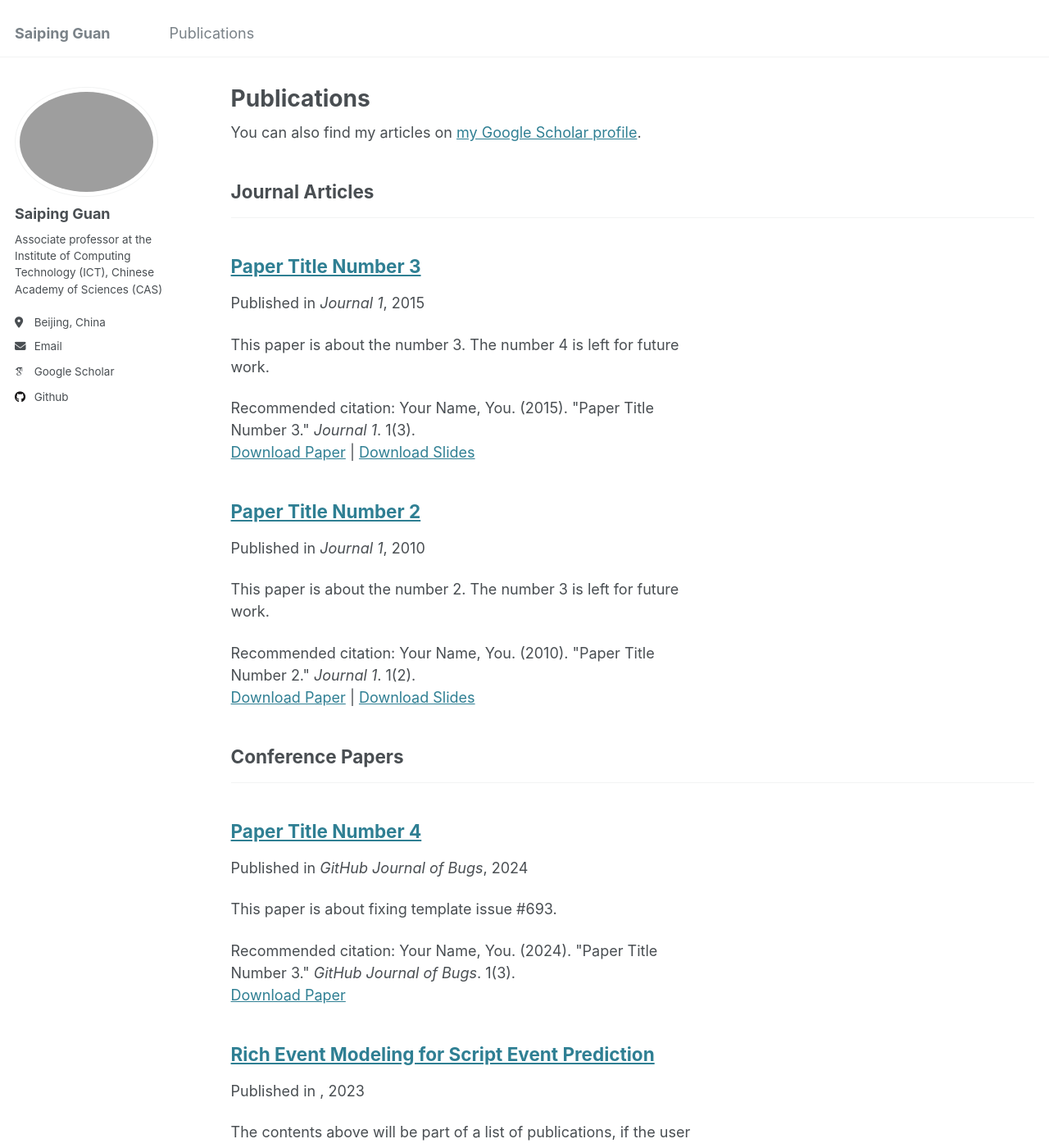
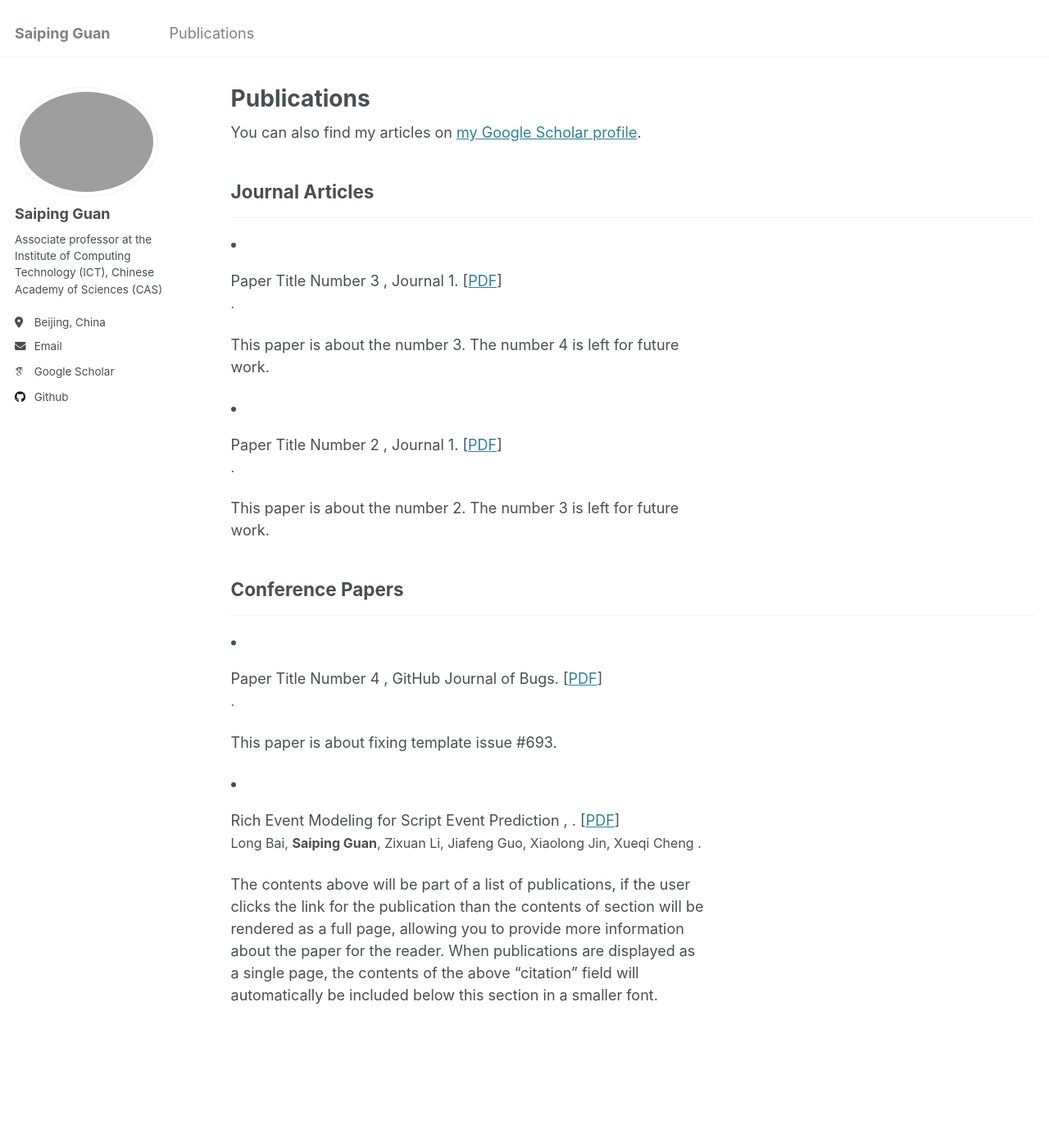
Before and after one commit to gsp2014/gsp2014.github.io, a Jekyll site: the page built from _pages/publications.html, in a window 1280 px wide and 1400 px high. Shown: the whole window at 82% size. Built offline with Jekyll 4.4.1, drawn with Linux system fonts in a browser that asks for light colours; some web fonts are replaced; some of the changed text lies outside the part shown.

Commit message:
Update archive-single.html

```diff
--- a/_includes/archive-single.html
+++ b/_includes/archive-single.html
@@ -10,6 +10,10 @@
   {% assign title = post.title | markdownify | remove: "<p>" | remove: "</p>" %}
 {% else %}
   {% assign title = post.title %}
+{% endif %}
+
+{% if post.authors %}
+  {% assign authors = post.authors | markdownify | remove: "<p>" | remove: "</p>" %}
 {% endif %}
 
 <div class="{{ include.type | default: "list" }}__item">
@@ -26,45 +30,35 @@
       </div>
     {% endif %}
 
-    <h2 class="archive__item-title" itemprop="headline">
-      {% if post.link %}
-        <a href="{{ post.link }}">{{ title }}</a> <a href="{{ base_path }}{{ post.url }}" rel="permalink"><i class="fa fa-link" aria-hidden="true" title="permalink"></i><span class="sr-only">Permalink</span></a>
-      {% else %}
-        <a href="{{ base_path }}{{ post.url }}" rel="permalink">{{ title }}</a>
-      {% endif %}
-    </h2>
+    <!-- <h2 class="archive__item-title" itemprop="headline">
+
+    </h2> -->
+    <li>
+      <p>
+        {{ title }}, {{ post.venue }}.
+        {% if post.paperurl %}
+        [<a href="{{ post.paperurl }}">PDF</a>]
+        {% endif %}
+        {% if post.code %}
+          [<a href="{{ post.code }}">Code</a>]
+        {% endif %}<br>
+
+      <font size="3.5">{{ authors }}.</font>
+    </p>
+    </li>
 
     {% if post.read_time %}
       <p class="page__meta"><i class="fa fa-clock-o" aria-hidden="true"></i> {% include read-time.html %}</p>
     {% endif %}
 
-        {% if post.collection == 'teaching' %}
-          <p> {{ post.type }}, <i>{{ post.venue }}</i>, {{ post.date | default: "1900-01-01" | date: "%Y" }} </p>
-        {% elsif post.collection == 'publications' %}
-          <p>Published in <i>{{ post.venue }}</i>, {{ post.date | default: "1900-01-01" | date: "%Y" }} </p>
-        {% elsif post.date %}
-         <p class="page__date"><strong><i class="fa fa-fw fa-calendar" aria-hidden="true"></i> {{ site.data.ui-text[site.locale].date_label | default: "Published:" }}</strong> <time datetime="{{ post.date | default: "1900-01-01" | date_to_xmlschema }}">{{ post.date | default: "1900-01-01" | date: "%B %d, %Y" }}</time></p>
-        {% endif %}
+    <!-- {% if post.date %}
+      <p class="page__date"><strong><i class="fa fa-fw fa-calendar" aria-hidden="true"></i> {{ site.data.ui-text[site.locale].date_label | default: "Published:" }}</strong> <time datetime="{{ post.date | default: "1900-01-01" | date_to_xmlschema }}">{{ post.date | default: "1900-01-01" | date: "%B %d, %Y" }}</time></p>
+    {% endif %} -->
 
     {% if post.excerpt and site.read_more != 'enabled' %}
     <p class="archive__item-excerpt" itemprop="description">{{ post.excerpt | markdownify }}</p>
     {% elsif post.excerpt and site.read_more == 'enabled' %}
     <p class="archive__item-excerpt" itemprop="description"><p>{{ post.excerpt | markdownify | remove: '<p>' | remove: '</p>' }}<strong><a href="{{ base_path }}{{ post.url }}" rel="permalink"> Read more</a></strong></p></p>
     {% endif %}
-
-    {% if post.citation and post.paperurl and post.slidesurl %}
-      <p>Recommended citation: {{ post.citation }}<br /><a href="{{ post.paperurl }}">Download Paper</a> | <a href="{{ post.slidesurl }}">Download Slides</a></p>
-    {% elsif post.citation and post.paperurl %}
-      <p>Recommended citation: {{ post.citation }}<br /><a href="{{ post.paperurl }}">Download Paper</a></p>
-    {% elsif post.citation and post.slidesurl %}
-      <p>Recommended citation: {{ post.citation }}<br /><a href="{{ post.slidesurl }}">Download Slides</a></p>
-    {% elsif post.citation %}
-      <p>Recommended citation: {{ post.citation }}</p>
-    {% elsif post.paperurl %}
-      <p><a href=" {{ post.paperurl }} ">Download Paper</a></p>
-    {% elsif post.slidesurl %}
-      <p><a href="{{ post.slidesurl }}">Download Slides</a></p>
-    {% endif %}
-
   </article>
 </div>
```
